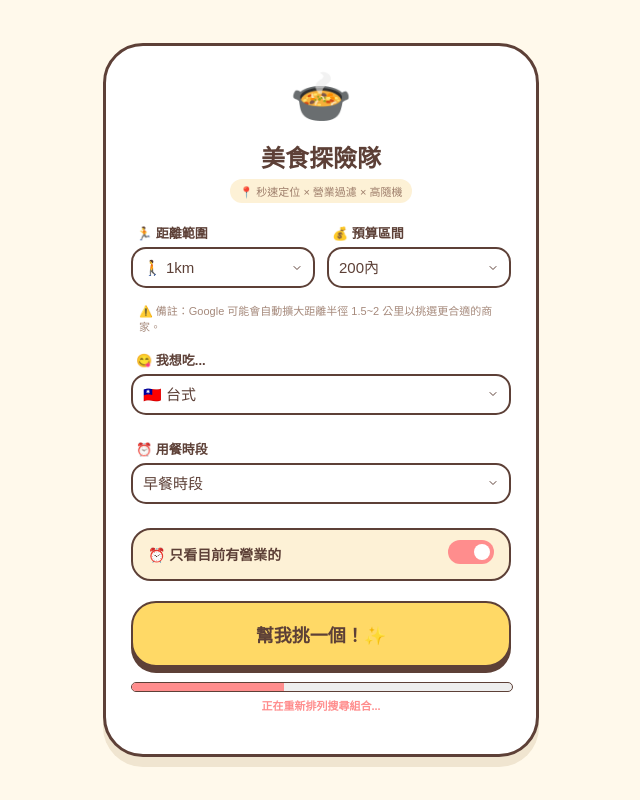
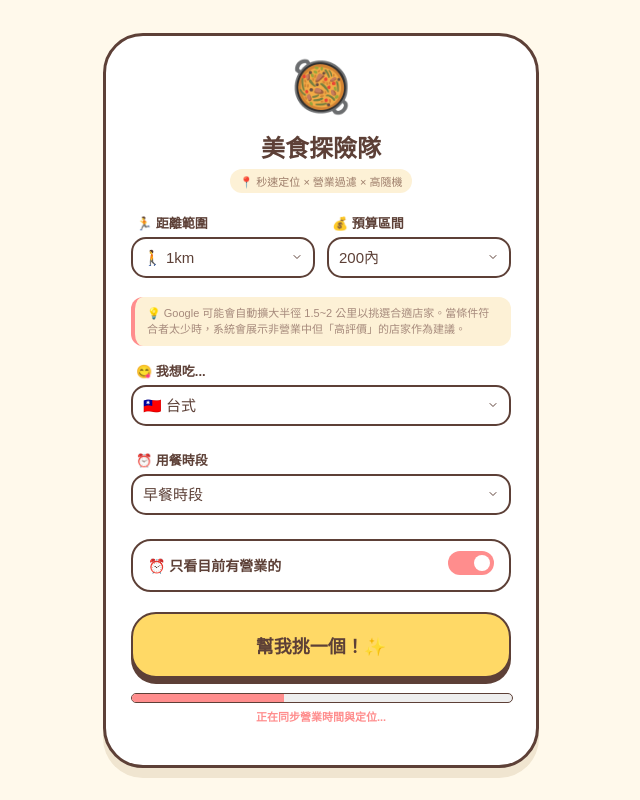
Before and after one commit to KaoFanFan/Daily-food, a plain HTML site: page index.html in a window 1280 px wide. Both pictures are taken after a click on the button "幫我挑一個！✨". Shown: the whole page, without its empty margins (319-959 px from the left). Drawn offline with Linux system fonts and the light colour scheme.

Commit message:
【Upd】加入調整優化

```diff
--- a/index.html
+++ b/index.html
@@ -49,32 +49,29 @@
             background-repeat: no-repeat; background-position: right 10px center; background-size: 12px;
         }
 
-        /* 提示文字樣式 */
+        /* 強化後的提示文字樣式 */
         .notice-text {
             font-size: 11px;
             color: #A68A7C;
-            margin-top: -8px;
+            margin-top: -5px;
             margin-bottom: 15px;
             text-align: left;
-            padding: 0 8px;
-            line-height: 1.4;
+            padding: 8px 12px;
+            line-height: 1.5;
+            background: #FDF1D6;
+            border-radius: 12px;
+            border-left: 4px solid var(--accent);
         }
 
         .switch-group {
             display: flex; justify-content: space-between; align-items: center;
-            background: #FDF1D6; padding: 10px 15px; border-radius: 20px; margin-bottom: 15px;
+            background: #fff; padding: 10px 15px; border-radius: 20px; margin-bottom: 15px;
             border: 2px solid #5D4037;
         }
         .switch { position: relative; display: inline-block; width: 46px; height: 24px; }
         .switch input { opacity: 0; width: 0; height: 0; }
-        .slider {
-            position: absolute; cursor: pointer; top: 0; left: 0; right: 0; bottom: 0;
-            background-color: #ccc; transition: .4s; border-radius: 24px;
-        }
-        .slider:before {
-            position: absolute; content: ""; height: 16px; width: 16px; left: 4px; bottom: 4px;
-            background-color: white; transition: .4s; border-radius: 50%;
-        }
+        .slider { position: absolute; cursor: pointer; top: 0; left: 0; right: 0; bottom: 0; background-color: #ccc; transition: .4s; border-radius: 24px; }
+        .slider:before { position: absolute; content: ""; height: 16px; width: 16px; left: 4px; bottom: 4px; background-color: white; transition: .4s; border-radius: 50%; }
         input:checked + .slider { background-color: var(--accent); }
         input:checked + .slider:before { transform: translateX(22px); }
 
@@ -94,7 +91,7 @@
 <body>
 
 <div class="card">
-    <div class="icon-header">🍲</div>
+    <div class="icon-header">🥘</div>
     <h1>美食探險隊</h1>
     <div class="tag">📍 秒速定位 × 營業過濾 × 高隨機</div>
 
@@ -118,7 +115,7 @@
     </div>
 
     <div class="notice-text">
-        ⚠️ 備註：Google 可能會自動擴大距離半徑 1.5~2 公里以挑選更合適的商家。
+        💡 Google 可能會自動擴大半徑 1.5~2 公里以挑選合適店家。當條件符合者太少時，系統會展示非營業中但「高評價」的店家作為建議。
     </div>
 
     <div class="form-grid">
@@ -155,7 +152,7 @@
 
     <div id="loader-container">
         <div class="progress-bar"><div id="p-fill" class="progress-fill"></div></div>
-        <p style="font-size: 11px; margin-top: 5px; color: var(--accent); font-weight: bold;">正在重新排列搜尋組合...</p>
+        <p style="font-size: 11px; margin-top: 5px; color: var(--accent); font-weight: bold;">正在同步營業時間與定位...</p>
     </div>
 </div>
 
@@ -182,18 +179,24 @@
             const time = document.getElementById('time').value;
             const isOpen = document.getElementById('openNow').checked;
 
-            const spells = ["推薦", "隱藏版", "高評價", "巷弄", "驚喜"];
+            const spells = ["推薦", "隱藏版", "高評價", "驚喜"];
             const spell = spells[Math.floor(Math.random() * spells.length)];
 
             let zoom = dist == "1000" ? 16 : (dist == "3000" ? 14 : 13);
+
+            // 強化營業過濾關鍵字
             let queryText = `${spell} ${style} ${price} ${time}`;
-            if(isOpen) queryText += " 營業中";
+            if(isOpen) {
+                queryText += " 營業中 現在有開 正在營業 open now";
+            }
 
             const query = encodeURIComponent(queryText);
-            const openParam = isOpen ? "&lrd=0x0:0x0,1" : "";
+
+            // Google Maps 營業過濾進階參數
+            const openFilter = isOpen ? "&tbs=lrf:!2m1!1e2!2m1!1e3!3sIAE,lf:1,lf_ui:9" : "";
             const t = new Date().getTime();
 
-            const mapUrl = `https://www.google.com/maps/search/${query}/@${lat},${lng},${zoom}z?t=${t}${openParam}`;
+            const mapUrl = `https://www.google.com/maps/search/${query}/@${lat},${lng},${zoom}z?t=${t}${openFilter}`;
 
             setTimeout(() => {
                 fill.style.width = '100%';
@@ -205,7 +208,7 @@
 
         }, (error) => {
             const style = document.getElementById('style').value;
-            window.open(`https://www.google.com/maps/search/${encodeURIComponent(style + ' 附近 營業中')}`);
+            window.open(`https://www.google.com/maps/search/${encodeURIComponent(style + ' 營業中')}`);
             btn.disabled = false;
             loader.style.display = 'none';
         }, options);
```
